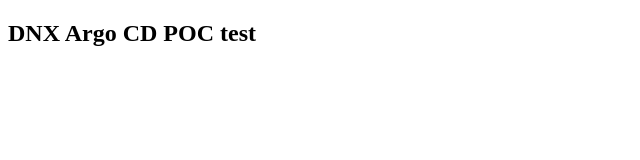
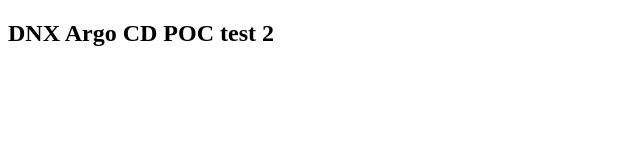
Before and after one commit to DNXLabs/argocd-poc, a plain HTML site: page index.html in a window 1280 px wide. Shown: the full height of the page, 0-640 px from the left. Drawn offline with Linux system fonts and the light colour scheme.

Commit message:
Change another message
Signed-off-by: Arthur Diniz <arthurbdiniz@gmail.com>

```diff
--- a/index.html
+++ b/index.html
@@ -5,6 +5,6 @@
   <title>DNX Labs POC test CD</title>
 </head>
 <body>
-  <h2>DNX Argo CD POC test</h2>
+  <h2>DNX Argo CD POC test 2</h2>
 </body>
 </html>
```
